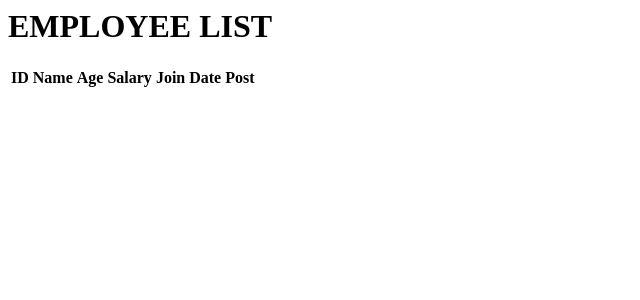
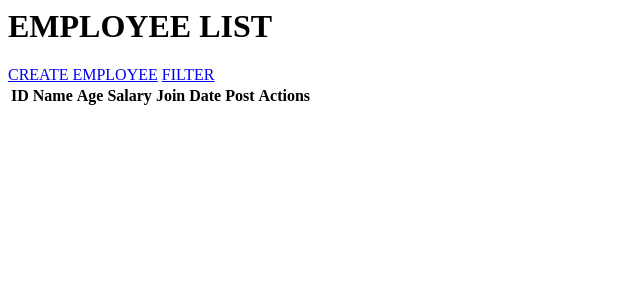
Before and after one commit to Devpatel-11-ai/learning26, a Django app: page /employee/employeeList/ in a window 1280 px wide. Shown: the top 300 px of the page, without its empty margins (0-640 px from the left). Run offline with Django 5.2, Linux system fonts and the light colour scheme; data that the repository does not hold is empty.

Commit message:
delete and filter button creation in forms

```diff
--- a/learning26/employee/models.py
+++ b/learning26/employee/models.py
@@ -13,7 +13,6 @@ class Employee(models.Model):
 
     def __str__(self):
         return self.name
-
 class Course(models.Model):
     name = models.CharField(max_length=100)
     fee = models.IntegerField()
--- a/learning26/employee/urls.py
+++ b/learning26/employee/urls.py
@@ -2,9 +2,13 @@
 from . import views
 from django.urls import path
 urlpatterns = [
-    path('employeeList/', views.employeeList),
+    path('employeeList/', views.employeeList,name="employeeList"),
     path('employeeFilter/', views.employeeFilter),
     path('createEmployee/', views.createEmployee),
-     path('createEmployeeWithForm/',views.createEmployeeWithForm),
-    path('createCourse/',views.createCourse)
+     path('createEmployeeWithForm/',views.createEmployeeWithForm,name="createEmployeeWithForm"),
+    path('createCourse/',views.createCourse),
+     #path('deleteEmployee/',views.deleteEmployee,name="deleteEmployee")
+    path("deleteEmployee/<int:id>",views.deleteEmployee,name="deleteEmployee"),
+    path("filterEmployee/",views.filterEmployee,name="filterEmployee")
+
 ]
--- a/learning26/employee/views.py
+++ b/learning26/employee/views.py
@@ -1,6 +1,7 @@
-from django.shortcuts import render,HttpResponse
+from django.shortcuts import render,HttpResponse,redirect
 from .models import Employee
 from .forms import EmployeeForm,CourseForm
+
 
 # Create your views here.
 def employeeList(request):
@@ -83,7 +84,8 @@ def createEmployeeWithForm(request):
     if request.method == "POST":
         form = EmployeeForm(request.POST)
         form.save() #it same as create
-        return HttpResponse("EMPLOYEE CREATED...")
+        # return HttpResponse("EMPLOYEE CREATED...")
+        return redirect("employeeList") #redirect to employee list page
     else:
         #form object create --> html
         form = EmployeeForm() #form object
@@ -97,3 +99,19 @@ def createCourse(request):
     else:
         form = CourseForm()
         return render(request,"employee/createCourse.html",{"form":form})
+
+def deleteEmployee(request,id):
+    #delete from employees where id = 1
+    print("id from url = ",id)
+    Employee.objects.filter(id=id).delete()
+    #return HttpResponse("EMPLOYEE DELETED...")
+    #employee list redirecr
+    return redirect("employeeList") #url --> name -->
+
+
+def filterEmployee(request):
+    print("filter employee called...")
+    employees = Employee.objects.filter(age__gte=25).values()
+    print("filter employees = ",employees)
+    #return redirect("employeeList")
+    return render(request,"employee/employeeList.html",{"employees":employees})
--- a/learning26/templates/employee/createEmployeeForm.html
+++ b/learning26/templates/employee/createEmployeeForm.html
@@ -1,4 +1,5 @@
 <h1>CRETAE EMPLOYEEFORM</h1>
+<a href="{% url 'employeeList' %}">BACK TO EMPLOYEE LIST</a>
 <form method="POST">
     {% csrf_token %}
     {{form}}
--- a/learning26/templates/employee/employeeList.html
+++ b/learning26/templates/employee/employeeList.html
@@ -1,15 +1,6 @@
 <h1>EMPLOYEE LIST</h1>
-
-
-{% for emp in employees  %}
-    {{emp.id}}
-    {{emp.name}}
-    {{emp.age}}
-    {{emp.salary}}
-    {{emp.join_date}}
-    {{emp.post}}
-{% endfor %}
-
+<a href="{% url 'createEmployeeWithForm'%}">CREATE EMPLOYEE<a/>
+<a href ="{% url 'filterEmployee' %}">FILTER</a>
 <table>
     <thead>
         <tr>
@@ -19,6 +10,7 @@
             <th>Salary</th>
             <th>Join Date</th>
             <th>Post</th>
+            <th>Actions</th>
         </tr>
     </thead>
     <tbody>
@@ -30,6 +22,10 @@
             <td>{{emp.salary}}</td>
             <td>{{emp.join_date}}</td>
             <td>{{emp.post}}</td>
+            <td>
+                {% comment %} <a href="{% url 'deleteEmployee' %}">DELETE</a> {% endcomment %}
+                 <a href = "{% url 'deleteEmployee' emp.id %}">DELETE</a>
+            </td>
         </tr>
         {% endfor %}
     </tbody>
```
